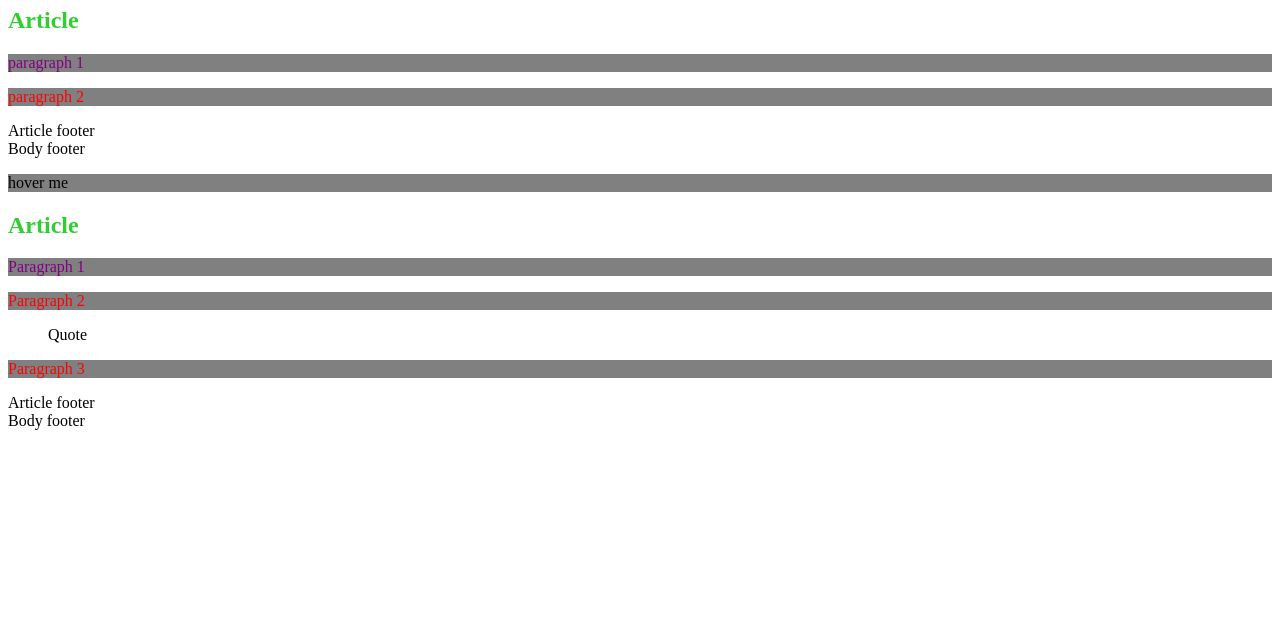
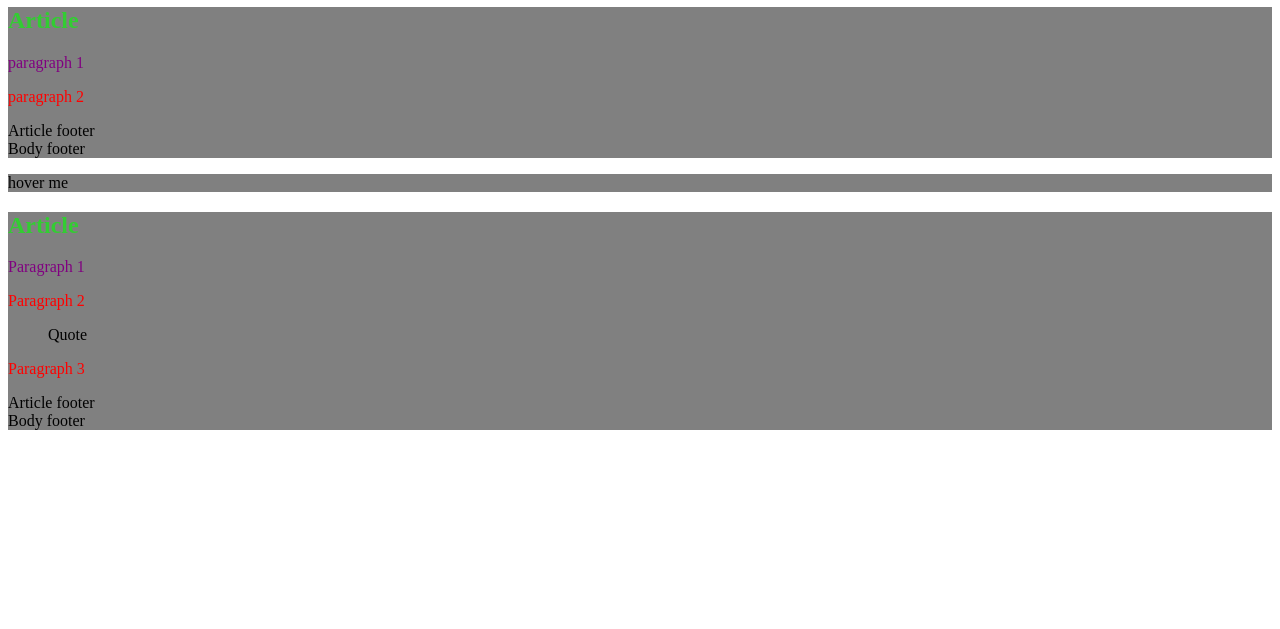
Before and after one commit to 2jcjl4/HTML-learning, a plain HTML site: page Exercises/Exercise3pt2.html in a window 1280 px wide. Shown: the part 171-800 px from the top of the page. Drawn offline with Linux system fonts and the light colour scheme.

Commit message:
fixed all siblings to all instead of just p

```diff
--- a/Exercises/Links/Exe3pt2Style.css
+++ b/Exercises/Links/Exe3pt2Style.css
@@ -12,7 +12,7 @@ article > h1 {
 h1 + p{
     color: purple;
 }
-h1 ~ p{
+h1 ~ *{
     background-color: grey;
 }
 
```
